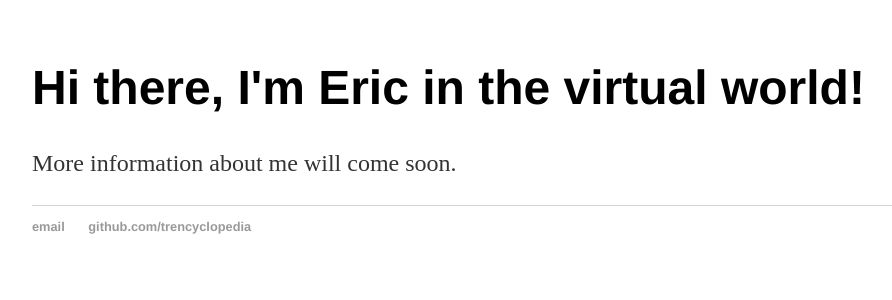
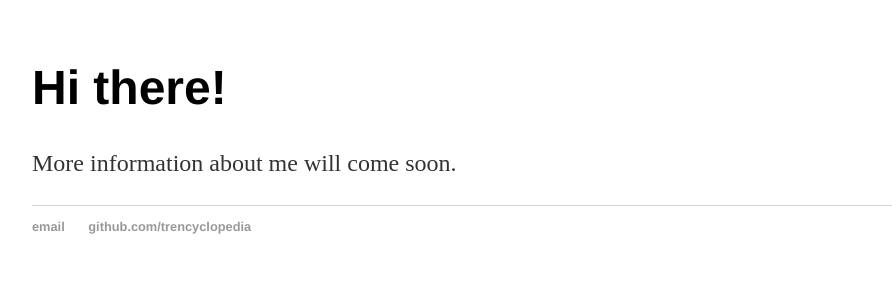
Before and after one commit to trencyclopedia/trencyclopedia.github.io, a Jekyll site: the page cv/index.html, which Jekyll copies as it is, in a window 1280 px wide. Shown: the top 300 px of the page, without its empty margins (160-1052 px from the left). Built offline with Jekyll 4.4.1, drawn with Linux system fonts in a browser that asks for light colours.

Commit message:
Update index.html

```diff
--- a/cv/index.html
+++ b/cv/index.html
@@ -1,14 +1,14 @@
 <!DOCTYPE html>
 <html>
 	<head>
-		<title>Eric in the virtual world</title>
+		<title>CV</title>
 		<!-- link to main stylesheet -->
 		<link rel="stylesheet" type="text/css" href="/css/main.css">
 	</head>
 	<body>
 		<div class="container">
     		<div class="blurb">
-        		<h1>Hi there, I'm Eric in the virtual world!</h1>
+        		<h1>Hi there!</h1>
 				<p>More information about me will come soon.</p>
     		</div><!-- /.blurb -->
 		</div><!-- /.container -->
```
